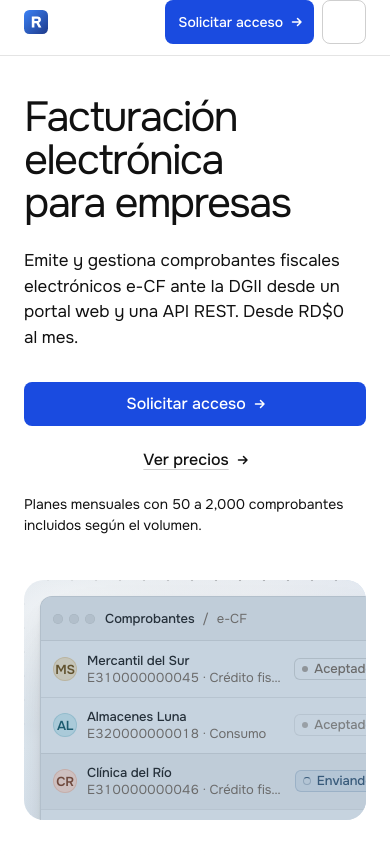
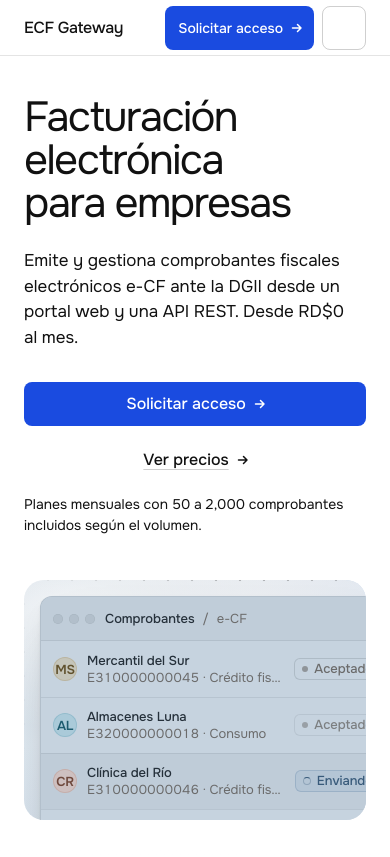
Before and after one commit to hlopezrd/gateway-portal, a plain HTML site: page index.html in a window 390 px wide. Shown: the top 857 px of the page. Drawn offline with Linux system fonts and the light colour scheme.

Commit message:
fix(nav): centrar la barra y acompañar el isotipo con el nombre
- .nav > .wrap: height 100%; la barra interior medía la altura de su
  contenido (44px), así que el logo y el botón «Solicitar acceso» quedaban
  pegados al borde superior del header (0px arriba, 28px abajo a 1440 y
  12px a 390). Ahora la barra ocupa el nav y align-items:center los centra
  (14px arriba a 1440, 6px a 390).
- El logo del cliente es un isotipo de 40x40 con una «R» y nada más; se
  muestra a 28px junto al wordmark «ECF Gateway» en la tipografía display.
- En móvil el nombre sustituye al isotipo por debajo de 400px (no caben
  marca + nombre + botón + menú) y el isotipo vuelve por debajo de 340px.
- img con alt vacío: el nombre visible da el texto accesible del enlace.

Verificado sin desbordes de 320 a 1440. docs/ regenerado.
GATE: PASS (3 exenciones de hero, 39 WARN no bloqueantes).

```diff
--- a/assets/css/page.css
+++ b/assets/css/page.css
@@ -32,6 +32,26 @@
 
 /* keep closed sheet out of layout checks */
 .nav__sheet[aria-hidden="true"] { display: none !important; }
+
+/* the fixed header: its .wrap fills the bar so the logo and the button centre in it */
+.nav > .wrap { height: 100%; }
+/* the client's asset is an icon-only mark: show it with the company name beside it */
+.nav__logo img { height: 28px; width: 28px; }
+.nav__wordmark { font: inherit; letter-spacing: inherit; white-space: nowrap; }
+@media (max-width: 639px) {
+  .nav__logo img { height: 26px; width: 26px; }
+  .nav__wordmark { font-size: clamp(15px, 3.9vw, 20px); }
+}
+/* a small phone: there is no room for the mark and the name beside the button and the menu; the name stays,
+   since the mark alone does not say which company this is */
+@media (max-width: 400px) {
+  .nav__logo img { display: none; }
+  .nav__wordmark { font-size: 16px; }
+}
+@media (max-width: 340px) {
+  .nav__logo img { display: inline-block; }
+  .nav__wordmark { display: none; }
+}
 
 /* app-frame */
 .app-frame__shell {
--- a/docs/assets/css/page.css
+++ b/docs/assets/css/page.css
@@ -32,6 +32,26 @@
 
 /* keep closed sheet out of layout checks */
 .nav__sheet[aria-hidden="true"] { display: none !important; }
+
+/* the fixed header: its .wrap fills the bar so the logo and the button centre in it */
+.nav > .wrap { height: 100%; }
+/* the client's asset is an icon-only mark: show it with the company name beside it */
+.nav__logo img { height: 28px; width: 28px; }
+.nav__wordmark { font: inherit; letter-spacing: inherit; white-space: nowrap; }
+@media (max-width: 639px) {
+  .nav__logo img { height: 26px; width: 26px; }
+  .nav__wordmark { font-size: clamp(15px, 3.9vw, 20px); }
+}
+/* a small phone: there is no room for the mark and the name beside the button and the menu; the name stays,
+   since the mark alone does not say which company this is */
+@media (max-width: 400px) {
+  .nav__logo img { display: none; }
+  .nav__wordmark { font-size: 16px; }
+}
+@media (max-width: 340px) {
+  .nav__logo img { display: inline-block; }
+  .nav__wordmark { display: none; }
+}
 
 /* app-frame */
 .app-frame__shell {
--- a/index.html
+++ b/index.html
@@ -71,7 +71,7 @@ h1, .closing h2 { font-optical-sizing: auto; font-feature-settings: "salt" 0; }
 <header class="nav nav--centre">
   <div class="wrap">
     <div class="nav__bar">
-      <a class="nav__logo" href="#inicio"><img src="assets/img/logo.svg" alt="ECF Gateway"></a>
+      <a class="nav__logo" href="#inicio"><img src="assets/img/logo.svg" alt=""><span class="nav__wordmark">ECF Gateway</span></a>
       <nav class="nav__links" aria-label="Principal">
         <div class="nav__item"><a class="nav__link" href="#producto">Producto</a></div>
         <div class="nav__item"><a class="nav__link" href="#api">API</a></div>
```
Also changed, not shown: docs/index.html (+1 -1 lines).
